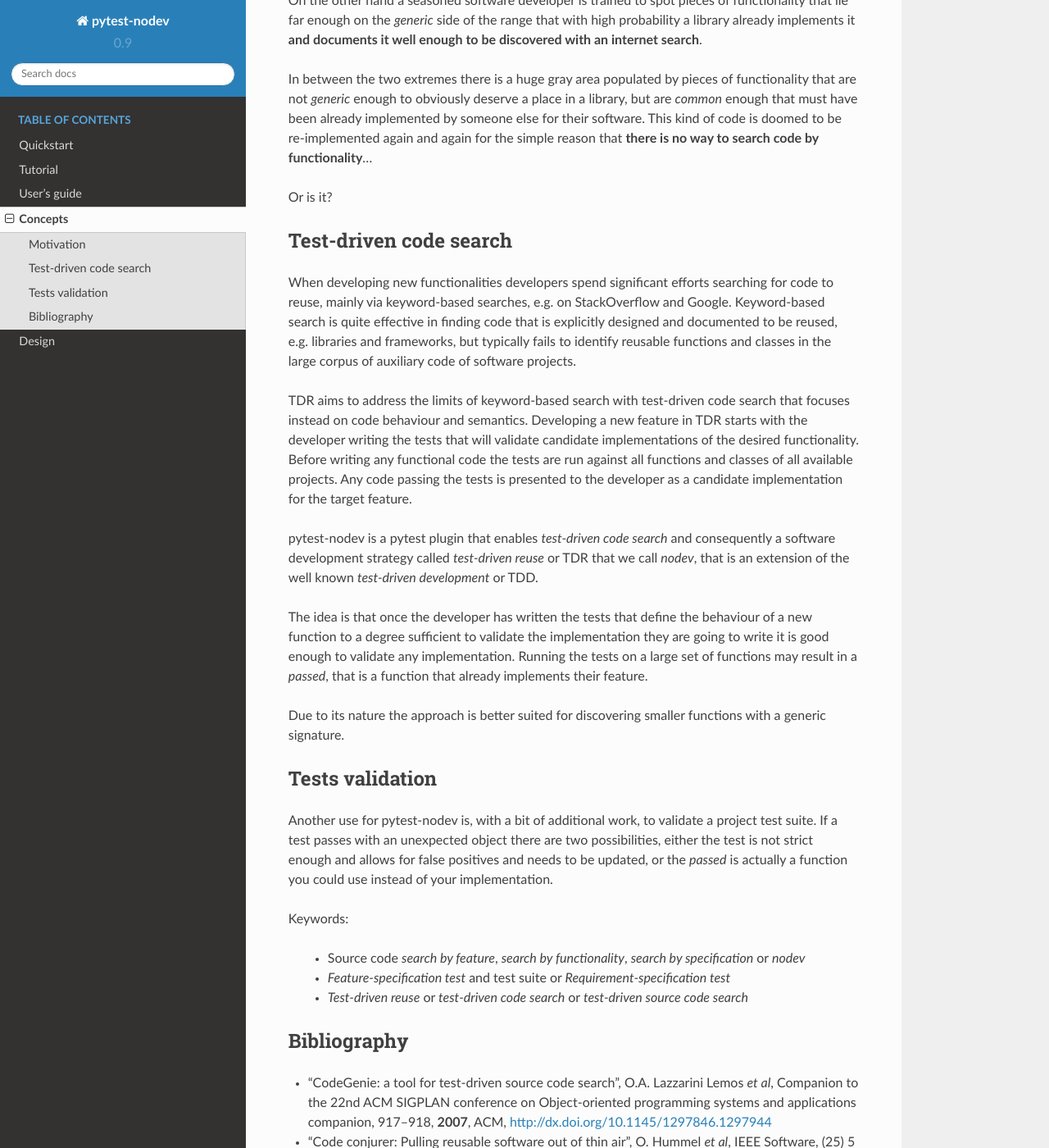
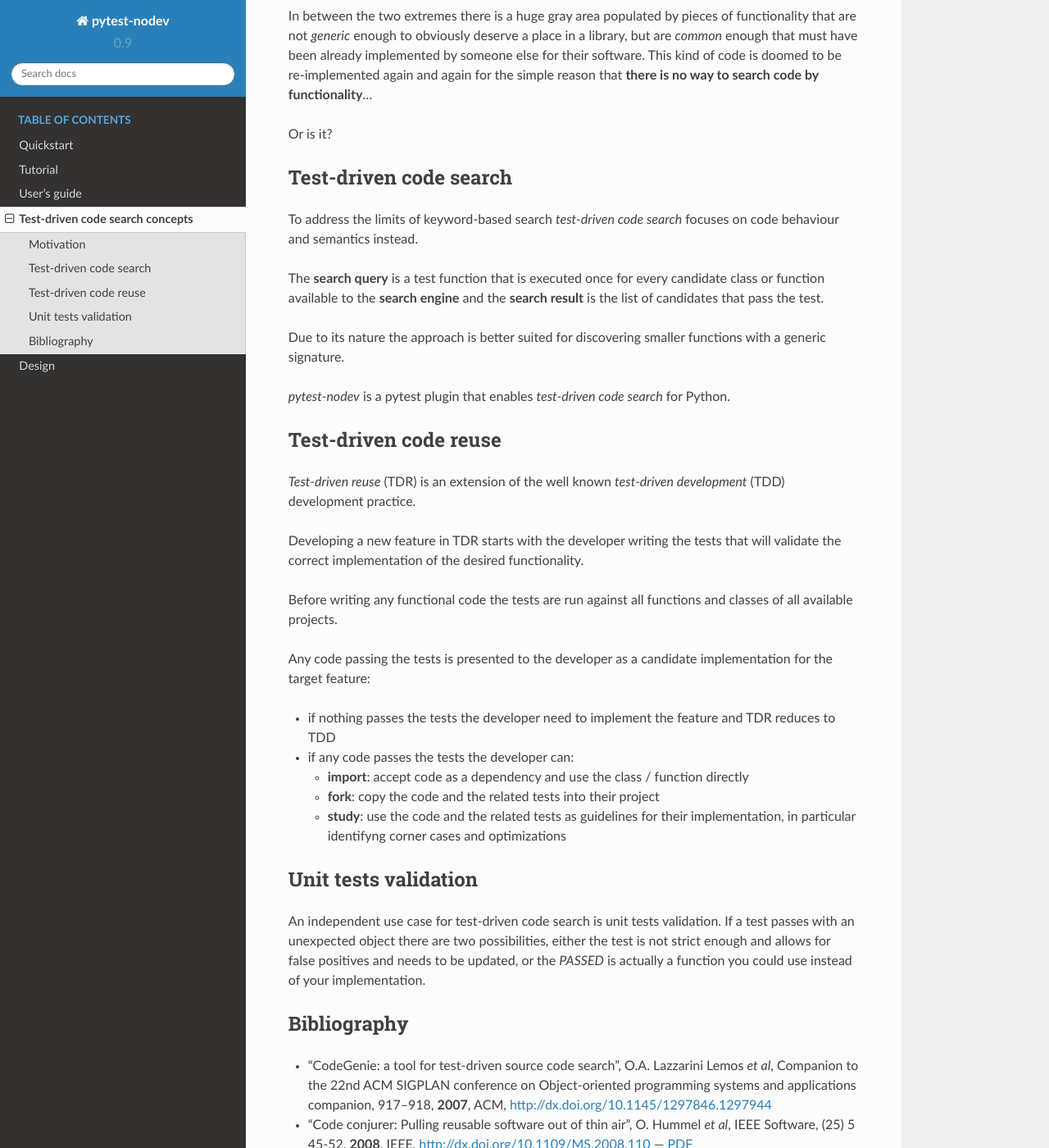
Before and after one commit to nodev-io/pytest-nodev, a Sphinx documentation site: the page built from docs/concepts.rst, in a window 1280 px wide and 1400 px high, scrolled down 568 px. Shown: the whole window at 82% size. Built offline with Sphinx 7.4.7 and the Read the Docs theme 2.0.0, drawn with Linux system fonts in a browser that asks for light colours; some of the changed text lies outside the part shown.

Commit message:
Sync docs with nodev-starter-kit and add one blacklisted function.

```diff
--- a/README.rst
+++ b/README.rst
@@ -24,7 +24,7 @@ on all objects in the Python standard library and in all the modules you have in
 
 **Show me how it works in practice.**
 **I need to write a** ``parse_bool`` **function that robustly parses a boolean value from a string.**
-**Here is the test I intend to use to validate my own implementation once I write it.**::
+**Here is the test I intend to use to validate my own implementation once I write it**::
 
     def test_parse_bool():
         assert not parse_bool('false')
--- a/docs/concepts.rst
+++ b/docs/concepts.rst
@@ -1,8 +1,6 @@
 
-Concepts
-========
-
-.. warning:: This section is work in progress and there will be areas that are lacking.
+Test-driven code search concepts
+================================
 
 Motivation
 ----------
@@ -19,10 +17,11 @@ On the *custom* side of the spectrum there is all the code that defines the
 features of the software and all the choices of its implementation. That one is code that need
 to be written.
 
-On the other hand a seasoned software developer is trained to spot
+On the other hand seasoned software developers are trained to spot
 pieces of functionality that lie far enough on the *generic* side of the range
-that with high probability a library already implements it
-**and documents it well enough to be discovered with an internet search**.
+that with high probability are already implemented in a **librariy** or a **framework**
+and that are documented well enough to be discovered with a
+**keyword-based search**, e.g. on StackOverflow and Google.
 
 In between the two extremes there is a huge gray area populated by pieces of functionality
 that are not *generic* enough to obviously deserve a place in a library, but are
@@ -36,51 +35,51 @@ Or is it?
 Test-driven code search
 -----------------------
 
-When developing new functionalities developers spend significant efforts searching for
-code to reuse, mainly via keyword-based searches, e.g. on StackOverflow and Google.
-Keyword-based search is quite effective in finding code that is explicitly designed and
-documented to be reused, e.g. libraries and frameworks,
-but typically fails to identify reusable functions and classes in the large corpus of
-auxiliary code of software projects.
+To address the limits of keyword-based search *test-driven code search*
+focuses on code behaviour and semantics instead.
 
-TDR aims to address the limits of keyword-based search with test-driven code search
-that focuses instead on code behaviour and semantics.
-Developing a new feature in TDR starts with the developer writing the tests
-that will validate candidate implementations of the desired functionality.
-Before writing any functional code the tests are run against all functions
-and classes of all available projects.
-Any code passing the tests is presented to the developer
-as a candidate implementation for the target feature.
-
-pytest-nodev is a pytest plugin that enables *test-driven code search* and
-consequently a software development strategy called
-*test-driven reuse* or TDR that we call *nodev*,
-that is an extension of the well known *test-driven development* or TDD.
-
-The idea is that once the developer has written the tests that define the behaviour of a new
-function to a degree sufficient to validate the implementation they are going to write
-it is good enough to validate
-any implementation. Running the tests on a large set of functions may result in a *passed*, that is
-a function that already implements their feature.
+The **search query** is a test function that is executed once for every
+candidate class or function available to the **search engine**
+and the **search result** is the list of candidates that pass the test.
 
 Due to its nature the approach is better suited for discovering smaller functions
 with a generic signature.
 
+*pytest-nodev* is a pytest plugin that enables *test-driven code search* for Python.
 
-Tests validation
-----------------
 
-Another use for pytest-nodev is, with a bit of additional work, to validate a project test suite.
+Test-driven code reuse
+----------------------
+
+*Test-driven reuse* (TDR) is an extension of the well known *test-driven development* (TDD)
+development practice.
+
+Developing a new feature in TDR starts with the developer writing the tests
+that will validate the correct implementation of the desired functionality.
+
+Before writing any functional code the tests are run against all functions
+and classes of all available projects.
+
+Any code passing the tests is presented to the developer
+as a candidate implementation for the target feature:
+
+
+- if nothing passes the tests the developer need to implement the feature and TDR reduces to TDD
+- if any code passes the tests the developer can:
+
+  - **import**: accept code as a dependency and use the class / function directly
+  - **fork**: copy the code and the related tests into their project
+  - **study**: use the code and the related tests as guidelines for their implementation,
+    in particular identifyng corner cases and optimizations
+
+
+Unit tests validation
+---------------------
+
+An independent use case for test-driven code search is unit tests validation.
 If a test passes with an unexpected object there are two possibilities,
 either the test is not strict enough and allows for false positives and needs to be updated,
-or the *passed* is actually a function you could use instead of your implementation.
-
-
-Keywords:
-
- * Source code *search by feature*, *search by functionality*, *search by specification* or *nodev*
- * *Feature-specification test* and test suite or *Requirement-specification test*
- * *Test-driven reuse* or *test-driven code search* or *test-driven source code search*
+or the *PASSED* is actually a function you could use instead of your implementation.
 
 
 Bibliography
```
Also changed, not shown: 1 other file.
